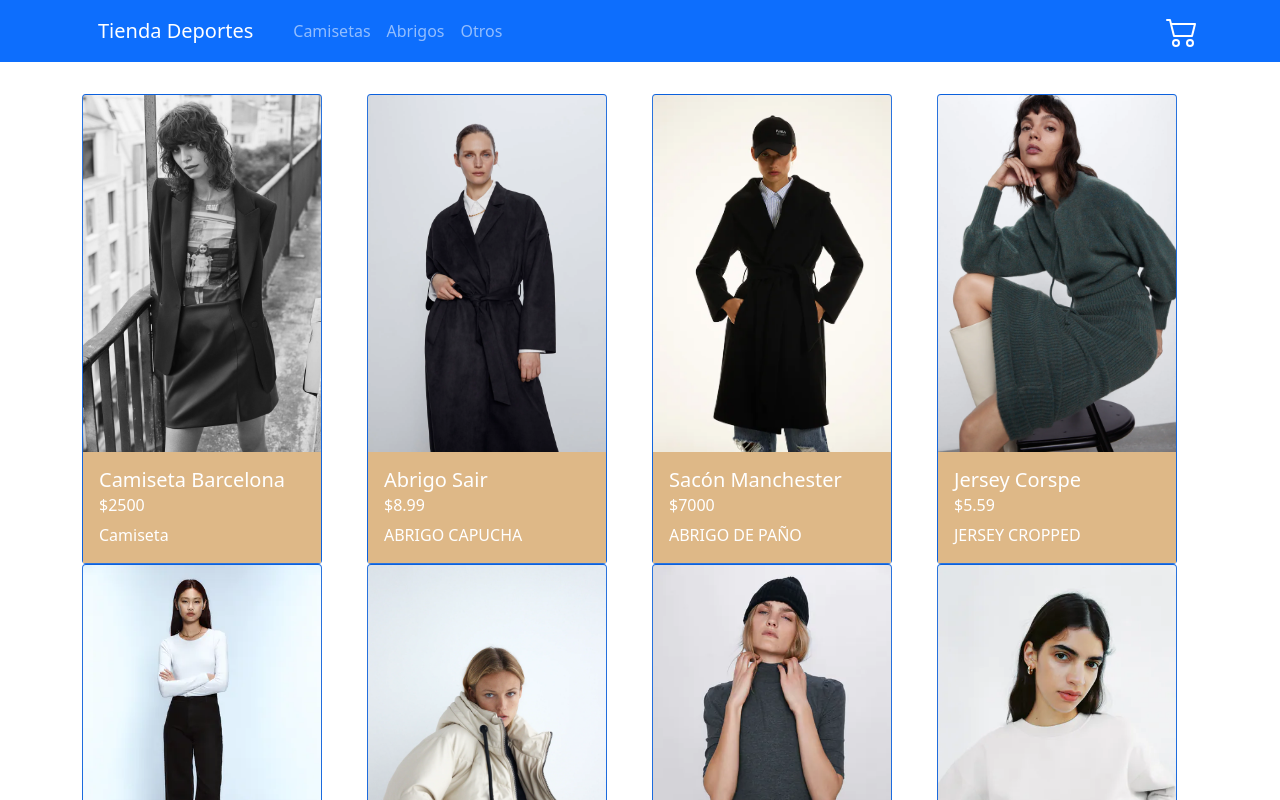
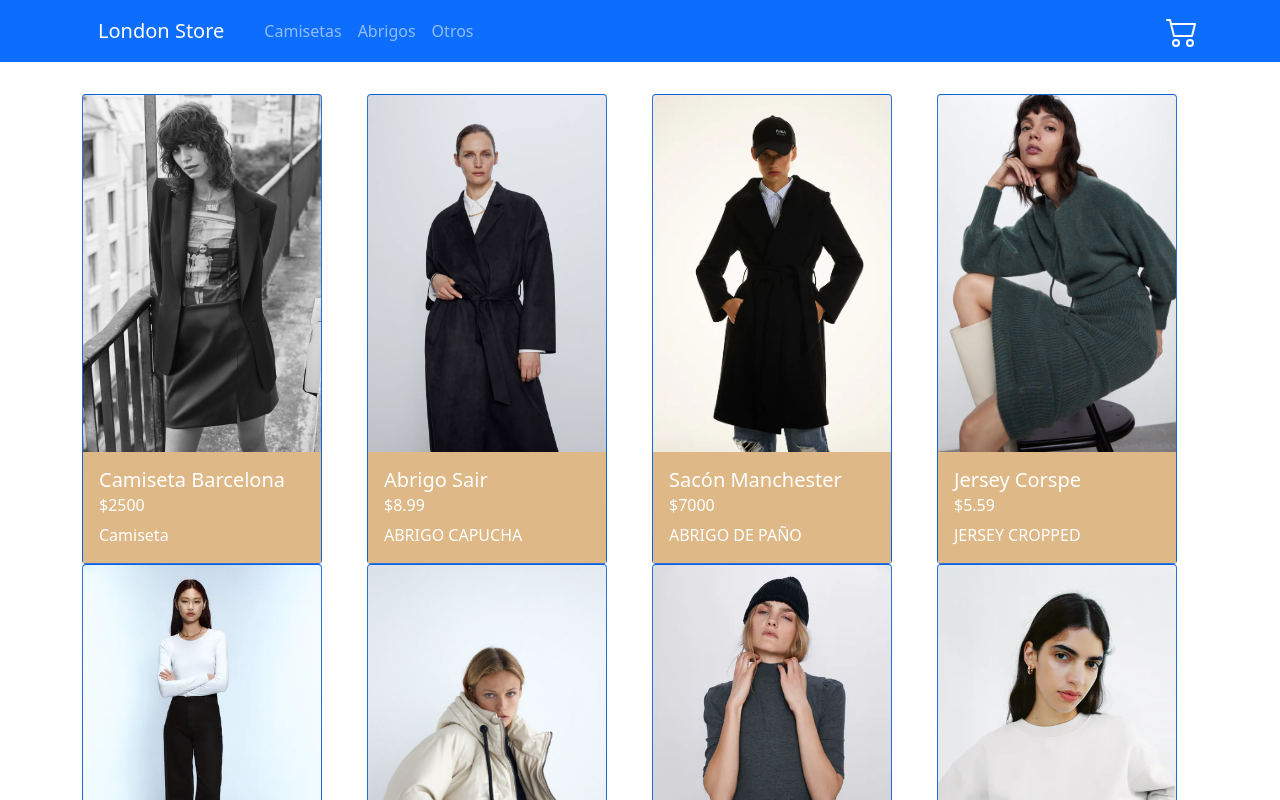
Before and after one commit to brg20/londonstore, a React (Create React App) app: page / in a window 1280 px wide. Shown: the top 800 px of the page. Built offline with nearby package versions, Linux system fonts and the light colour scheme.

Commit message:
Update Navbar.jsx

```diff
--- a/src/componentes/Navbar.jsx
+++ b/src/componentes/Navbar.jsx
@@ -9,7 +9,7 @@ function NavBar ()  {
   <Navbar bg="primary" variant="dark">
     <Container>
     <Link className="nav-link" to={'/'}>
-    <Navbar.Brand>Tienda Deportes</Navbar.Brand></Link>
+    <Navbar.Brand>London Store</Navbar.Brand></Link>
     <Nav className="me-auto">
     <Link className="nav-link" to={'/categoria/Camisetas'}>Camisetas</Link>
     <Link className="nav-link" to={'/categoria/Abrigos'}>Abrigos</Link>
```
